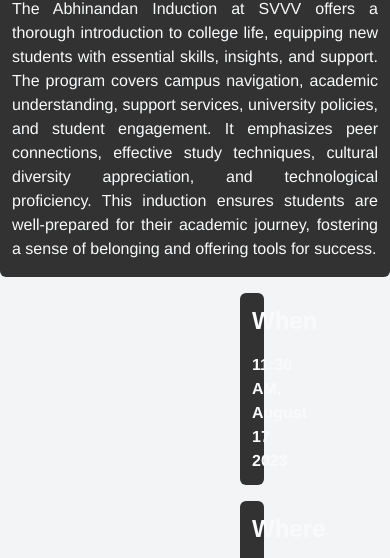
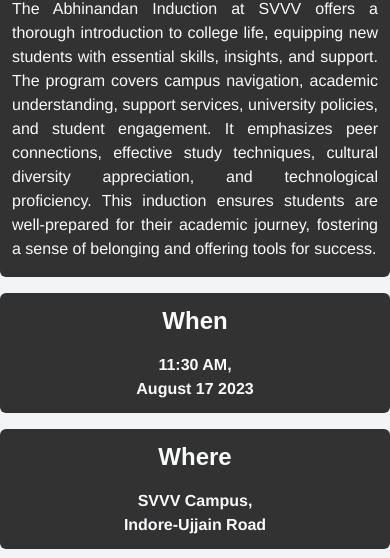
Before and after one commit to sayyam134/abhinandan, a website built with Vite: page index.html in a window 390 px wide. Shown: the part 255-813 px from the top of the page. Built offline with nearby package versions, Linux system fonts and the light colour scheme; a web font is replaced by a local one.

Commit message:
build created

```diff
--- a/index.html
+++ b/index.html
@@ -100,7 +100,7 @@
                     </div>
                     <div class="w-full items-center basis-full lg:basis-1/5">
                         <div class="flex flex-col text-center">
-                            <div class="mb-2 bg-[#323232] p-3 text-slate-50 rounded-md mx-60 md:mx-0 md:w-full lg:text-right">
+                            <div class="mb-2 bg-[#323232] p-3 text-slate-50 rounded-md md:mx-0 md:w-full lg:text-right">
                                 <p class="text-2xl font-bold mb-4">
                                     When
                                 </p>
@@ -110,7 +110,7 @@
                                     </strong>
                                 </p>
                             </div>
-                            <div class="mt-2 bg-[#323232] p-3 text-slate-50 rounded-md mx-60 md:mx-0 md:w-full lg:text-right">
+                            <div class="mt-2 bg-[#323232] p-3 text-slate-50 rounded-md md:mx-0 md:w-full lg:text-right">
                                 <p class="text-2xl font-bold mb-4">
                                     Where
                                 </p>
```
Also changed, not shown: dist/assets/dance-img-20a915da.jpeg (added), dist/assets/faculties-img-671a7ef1.jpg (added), dist/assets/kalash-5aff15f4.jpg (added), dist/assets/logo-6d3c6d30.png (added), dist/assets/music-img-acee125d.jpeg (added), dist/assets/shubam-ea91b8ec.jpg (added), dist/index.html (added), 4 other files.
